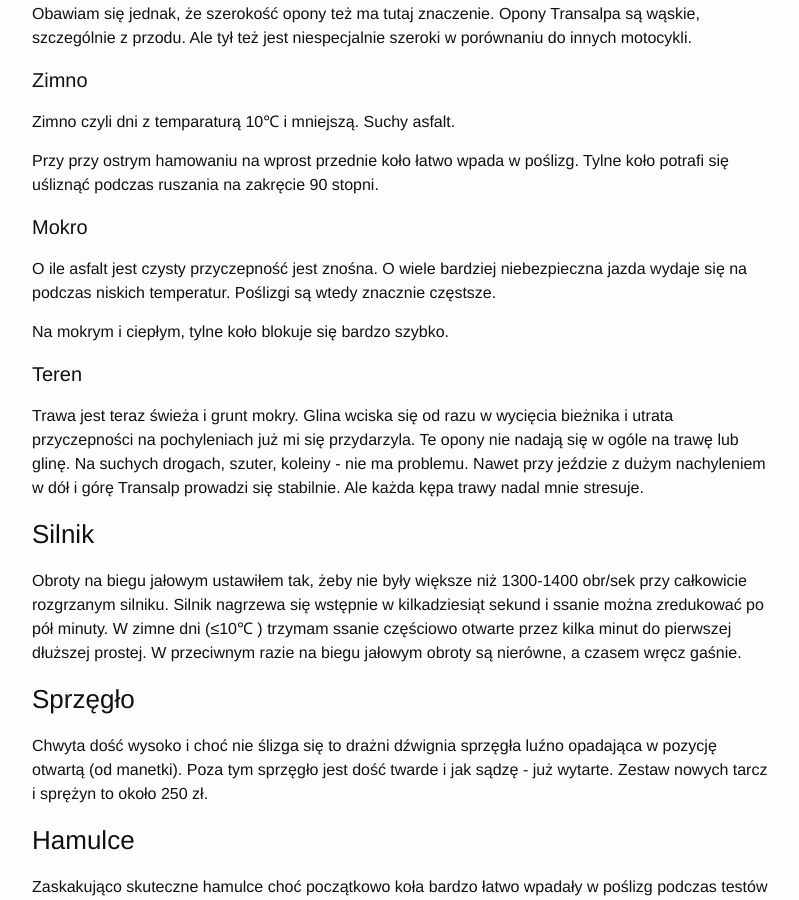
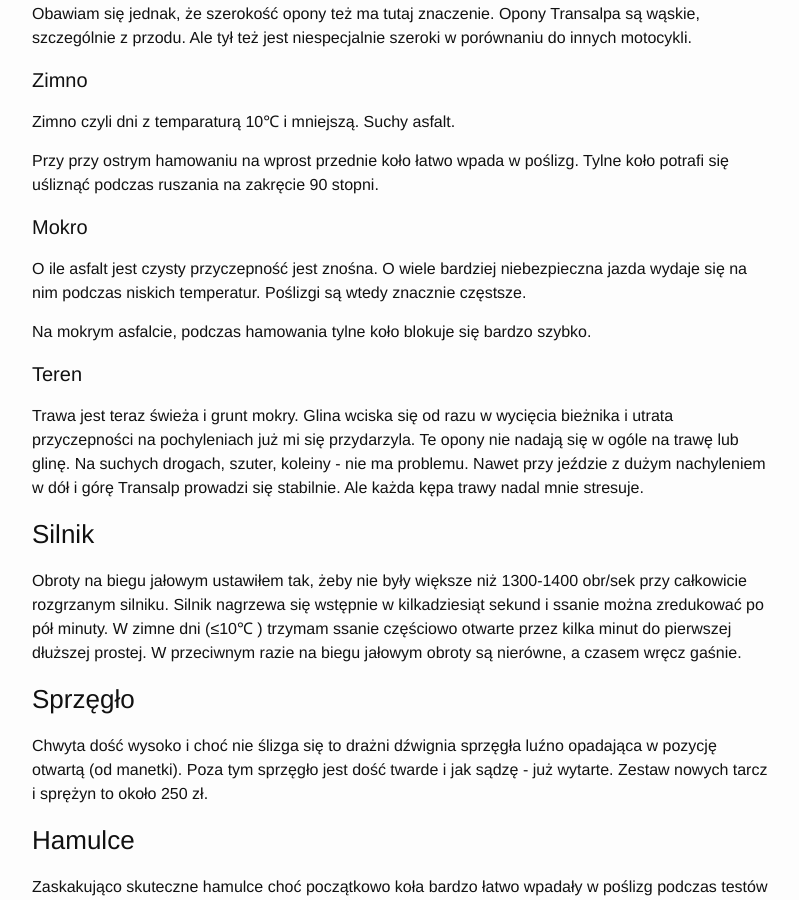
Before and after one commit to jkedra/jkedra.github.io, a Jekyll site: the page built from _posts/2015-03-27-new-transalp.md, in a window 1280 px wide and 900 px high, scrolled down 1293 px. Shown: the whole window, without its empty margins (238-1037 px from the left). Built offline with Jekyll 4.4.1, drawn with Linux system fonts in a browser that asks for light colours.

Commit message:
corrections

```diff
--- a/_posts/2015-03-27-new-transalp.md
+++ b/_posts/2015-03-27-new-transalp.md
@@ -74,10 +74,10 @@
 
 #### Mokro ####
 O ile asfalt jest czysty przyczepność jest znośna. O wiele bardziej
-niebezpieczna jazda wydaje się na podczas niskich temperatur.
+niebezpieczna jazda wydaje się na nim podczas niskich temperatur.
 Poślizgi są wtedy znacznie częstsze.
 
-Na mokrym i ciepłym, tylne koło blokuje się bardzo szybko.
+Na mokrym asfalcie, podczas hamowania tylne koło blokuje się bardzo szybko.
 
 #### Teren ####
 Trawa jest teraz świeża i grunt mokry. Glina wciska się od razu
```
